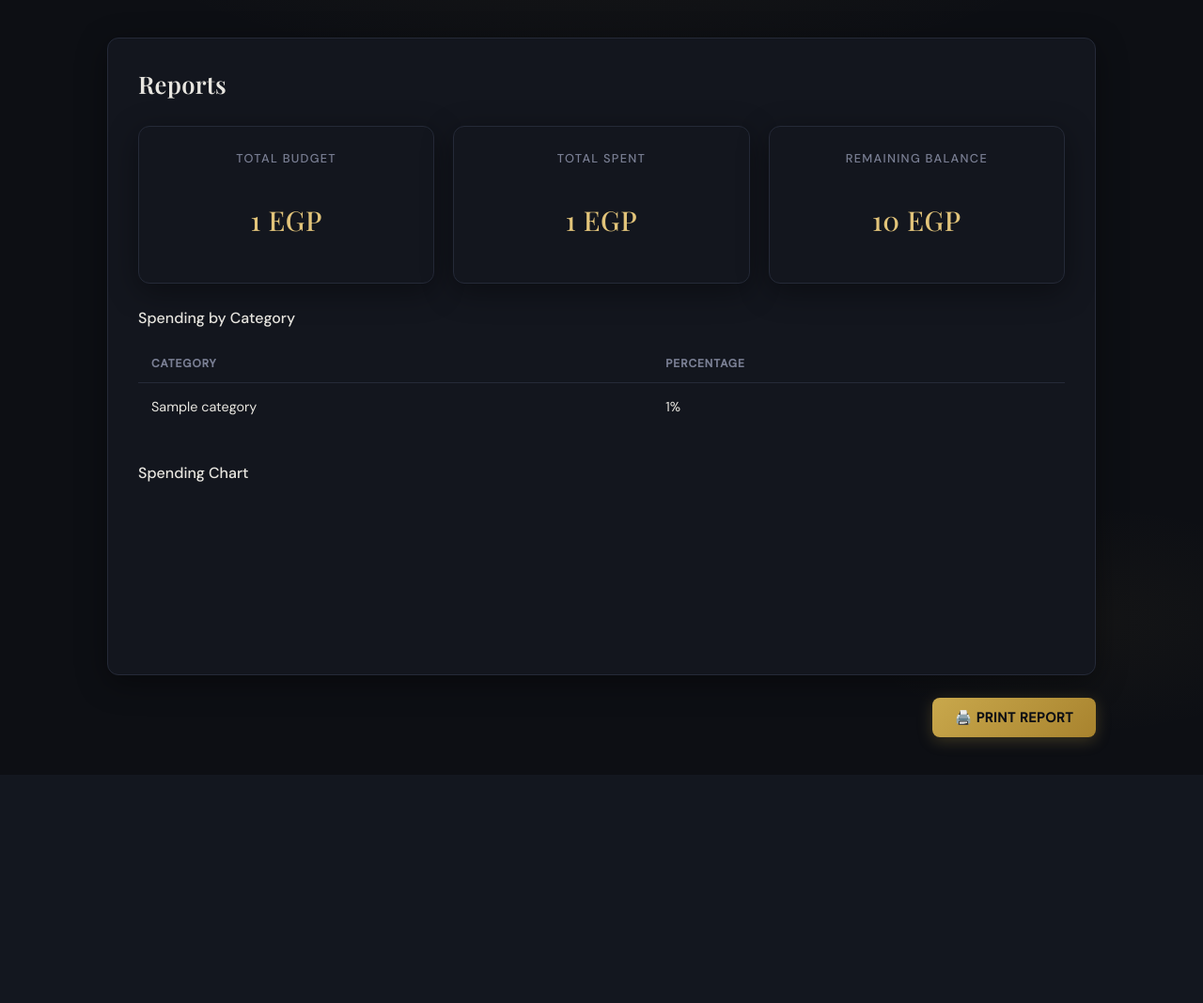
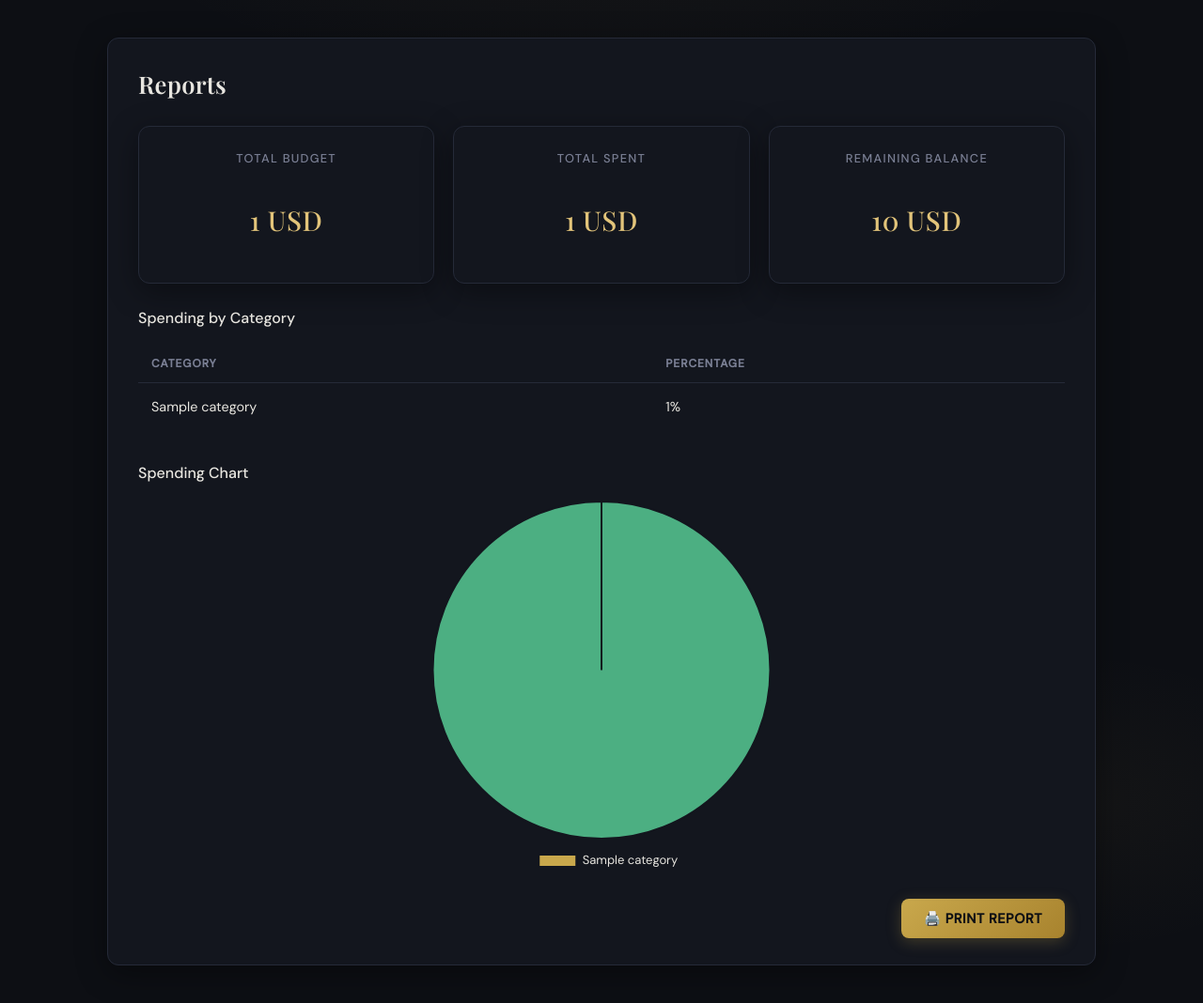
Before and after one commit to yasminsherif200/Masroofy, a Django app: template core/templates/core/reports.html in a window 1280 px wide. Shown: the whole page at 94% size. Before the commit the page ends 791 px from the top, so only its background shows below. Run offline with Django 5.2, Linux system fonts and the light colour scheme; the template is opened without the code that fills it: most values are stand-ins (such as "Sample title", 1, 10 or a date in 2020); a map, chart or similar area stays blank.

Commit message:
Fixed errors in the reports.html

```diff
--- a/core/static/core/js/charts.js
+++ b/core/static/core/js/charts.js
@@ -1,4 +1,8 @@
-const ctx = document.getElementById('categoryChart').getContext('2d');
+const canvas = document.getElementById('categoryChart');
+const labels = canvas.dataset.labels.split(',').map(l => l.trim());
+const values = canvas.dataset.values.split(',').map(v => parseFloat(v));
+
+const ctx = canvas.getContext('2d');
 
 new Chart(ctx, {
     type: 'pie',
--- a/core/templates/core/reports.html
+++ b/core/templates/core/reports.html
@@ -7,15 +7,15 @@
     <div class="grid">
         <div class="card">
             <h3>Total Budget</h3>
-            <p>{{ cycle.totalAllowance }} EGP</p>
+            <p>{{ cycle.totalAllowance }} {{ currency }}</p>
         </div>
         <div class="card">
             <h3>Total Spent</h3>
-            <p>{{ total_spent }} EGP</p>
+            <p>{{ total_spent }} {{ currency }}</p>
         </div>
         <div class="card">
             <h3>Remaining Balance</h3>
-            <p>{{ balance }} EGP</p>
+            <p>{{ balance }} {{ currency }}</p>
         </div>
     </div>
 
@@ -40,24 +40,22 @@
 
         <h3 style="margin-top:32px;">Spending Chart</h3>
         <div style="max-width:400px; margin: 0 auto;">
-            <canvas id="categoryChart"></canvas>
+            <canvas id="categoryChart"
+                data-labels="{{ category_data.keys|join:',' }}"
+                data-values="{{ category_data.values|join:',' }}">
+            </canvas>
         </div>
 
-        <script>
-            const labels = [{% for category in category_data.keys %}"{{ category }}",{% endfor %}];
-            const values = [{% for percentage in category_data.values %}{{ percentage }},{% endfor %}];
-        </script>
+        <script src="https://cdn.jsdelivr.net/npm/chart.js"></script>
         {% load static %}
-        <script src="https://cdn.jsdelivr.net/npm/chart.js"></script>
         <script src="{% static 'core/js/charts.js' %}"></script>
 
     {% else %}
         <p>No spending data yet.</p>
     {% endif %}
+
+    <div style="text-align:right; margin-top:24px;">
+        <button onclick="window.print()" class="btn">🖨️ Print Report</button>
+    </div>
 </div>
-
-<div style="text-align:right; margin-top:24px;">
-    <button onclick="window.print()" class="btn">🖨️ Print Report</button>
-</div>
-
 {% endblock %}
```
